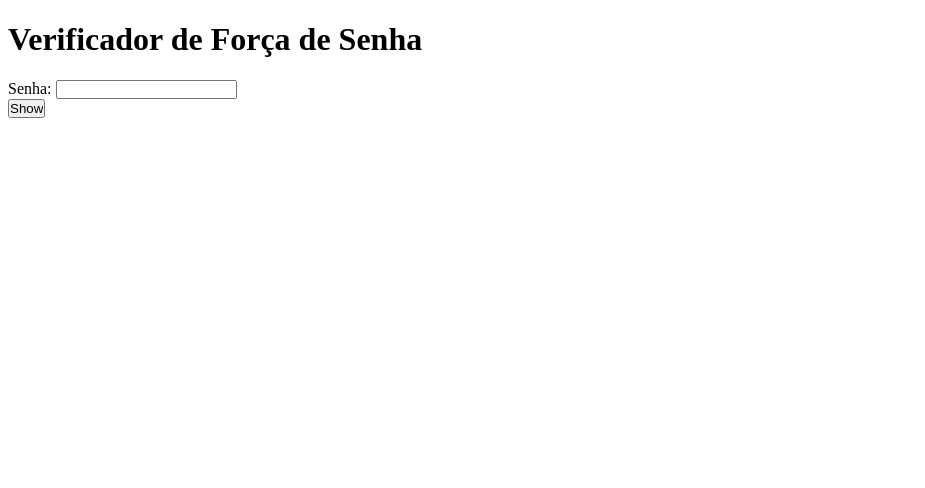
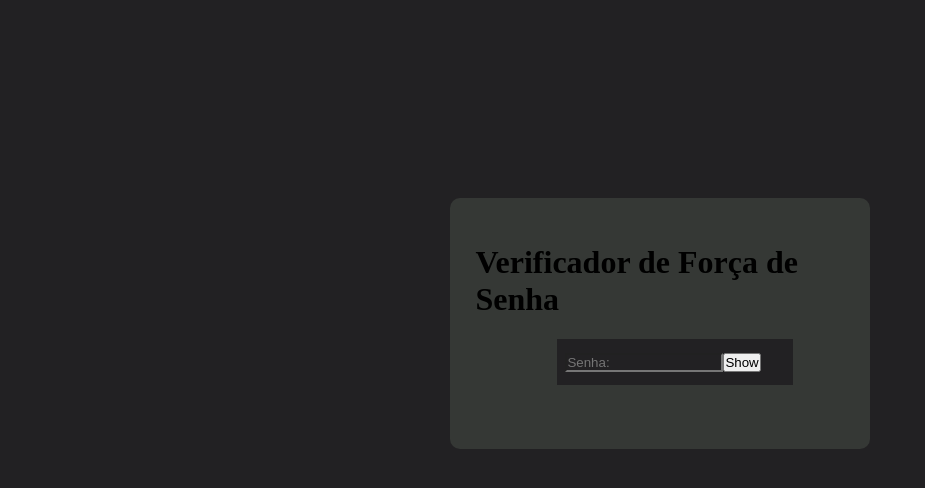
Before and after one commit to aiamnaul/ForcaSenha-Luan_Matheus_Maia, a plain HTML site: page index.html in a window 1280 px wide. Shown: the whole page, without its empty margins (0-925 px from the left). Drawn offline with Linux system fonts and the light colour scheme.

Commit message:
desafio verificação de força de senha versão final

```diff
--- a/index.html
+++ b/index.html
@@ -1,24 +1,42 @@
 <!DOCTYPE html>
 <html lang="en">
   <head>
-    <meta charset="UTF-8">
-    <meta name="viewport" content="width=device-width, initial-scale=1.0">
+    <meta charset="UTF-8" />
+    <meta name="viewport" content="width=device-width, initial-scale=1.0" />
     <title>Verificador de Força de Senha</title>
-    <link rel="stylesheet" href="style.css">
+    <link rel="stylesheet" href="style.css" />
   </head>
   <body>
+    <main>
       <div class="containerMain">
         <h1>Verificador de Força de Senha</h1>
-    <label for="password">Senha:</label>
-    <input type="password" id="password" oninput="checkPasswordStrength()">
-    <br>
-    <input type="button" id="showPassword" value="Show" onclick="togglePasswordVisibility()">
 
-    <br>
+        <div  id="campPassowrd">
+          <input
+          type="password"
+          id="password"
+          placeholder="Senha:"
+          oninput="checkPasswordStrength()"
+        />
+        <br />
+        <input
+          type="button"
+          id="showPassword"
+          value="Show"
+          onclick="togglePasswordVisibility()"
+        />
+        </div>
+
+
+        <br />
         <p id="strengthText"><span id="strengthValue"></span></p>
 
+        <div id="barPasswordDefault">
+          <div id="barPassword"></div>
         </div>
-  <div class="barVerif"></div>
+      </div>
+
+    </main>
 
     <script src="main.js"></script>
   </body>
--- a/main.js
+++ b/main.js
@@ -2,6 +2,7 @@ const passwordInput = document.getElementById('password');
 const strengthText = document.getElementById('strengthText');
 const strengthValue = document.getElementById('strengthValue');
 const showPassword = document.getElementById('showPassword');
+const barPassword = document.getElementById('barPassword');
 
 function checkPasswordStrength() {
     const password = passwordInput.value;
@@ -15,7 +16,7 @@ function checkPasswordStrength() {
     else if (password.length >1 ) {strength += 1}
 
     // Pontuação por caracteres especiais
-    if (/\d/.test(password)) strength += 1;  // Contém número
+    if (/\d/.test(password)) {strength += 1};  // Contém número
     if (/[A-Z]/.test(password)) strength += 1;  // Contém letra maiúscula
     if (/[a-z]/.test(password)) strength += 1;  // Contém letra minúscula
     if (/[^a-zA-Z0-9]/.test(password)) strength += 2;  // Contém caractere especial
@@ -26,12 +27,21 @@ function checkPasswordStrength() {
 }
 
 function updateStrengthText(strength) {
-  if (strength > 9) {
+  if (strength >= 9) {
       strengthText.textContent = 'Força da Senha: Forte';
+      barPassword.style.width = '100%';
+      strengthText.style.color = 'green';
+      barPassword.style.backgroundColor = 'green'
   } else if (strength > 5 && strength < 9) {
       strengthText.textContent = 'Força da Senha: Moderada';
+      barPassword.style.width = '50%';
+      strengthText.style.color = 'yellow';
+      barPassword.style.backgroundColor = 'yellow';
   } else {
       strengthText.textContent = 'Força da Senha: Fraca';
+      barPassword.style.width = '25%';
+      strengthText.style.color = 'red';
+      barPassword.style.backgroundColor = 'red';
   }
 }
 
@@ -39,11 +49,11 @@ function updateStrengthText(strength) {
 function togglePasswordVisibility() {
   if(passwordInput.type === 'text'){
     showPassword.value = "Show";
-    passwordInput.type = 'password'
+    passwordInput.type = 'password';
 
   } else{
     showPassword.value = "Hide";
-    passwordInput.type = 'text'
+    passwordInput.type = 'text';
   }
 
 
--- a/style.css
+++ b/style.css
@@ -1,9 +1,61 @@
-*{
+* {
   padding: 0;
+}
+
+body{
+  background-color: #222123;
+  display: flex;
+}
+
+main {
+  display: flex;
+  background-color: #353835;
+  margin-left: 35%;
+  margin-top: 15%;
+  width: 30%;
+  border-radius: 10px;
+  height: 40%;
+  padding: 20px;
+}
+
+.containerMain {
+  position: center;
+
+  padding: 5px !important;
 
 }
 
-#containerMain{
-  position: center;
-  margin-left: 30%;
+#campPassowrd {
+  display: flex;
+  padding: 2%;
+  background-color: #222123;
+  height: 30px;
+  width: 55%;
+  align-items: center;
+  margin: auto;
 }
+
+#password{
+  background-color: #222123;
+  width: 70%;
+  box-shadow: none;
+  color: white;
+  text-decoration: none;
+}
+
+#barPasswordDefault {
+  width: 400px;
+  height: 5px;
+
+  background-color: 353835;
+}
+
+#barPassword {
+  width: 0%;
+  height: 5px;
+  border-radius: 5px;
+
+  background-color: red;
+
+  transition: 0.2s ease-in-out;
+}
```
Lines whose indentation alone changed are shown as unchanged.
